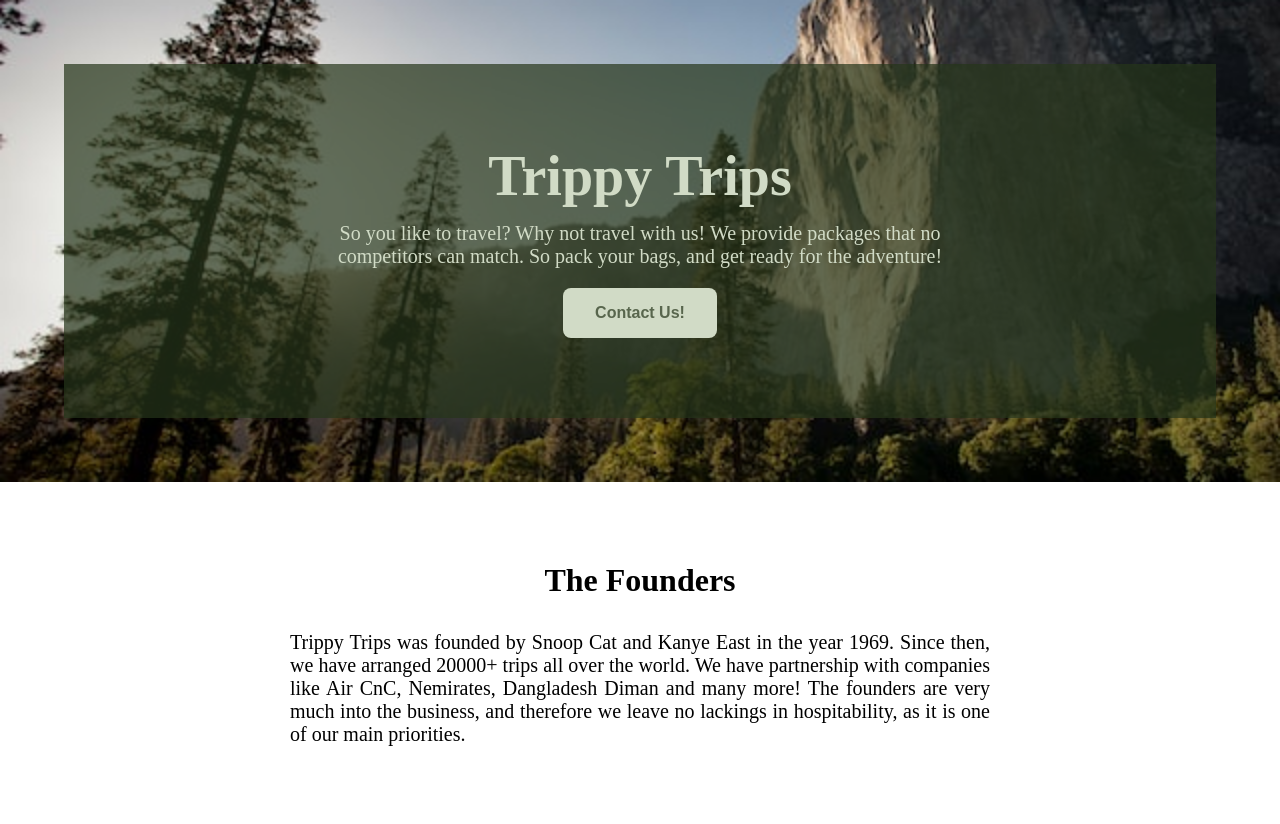
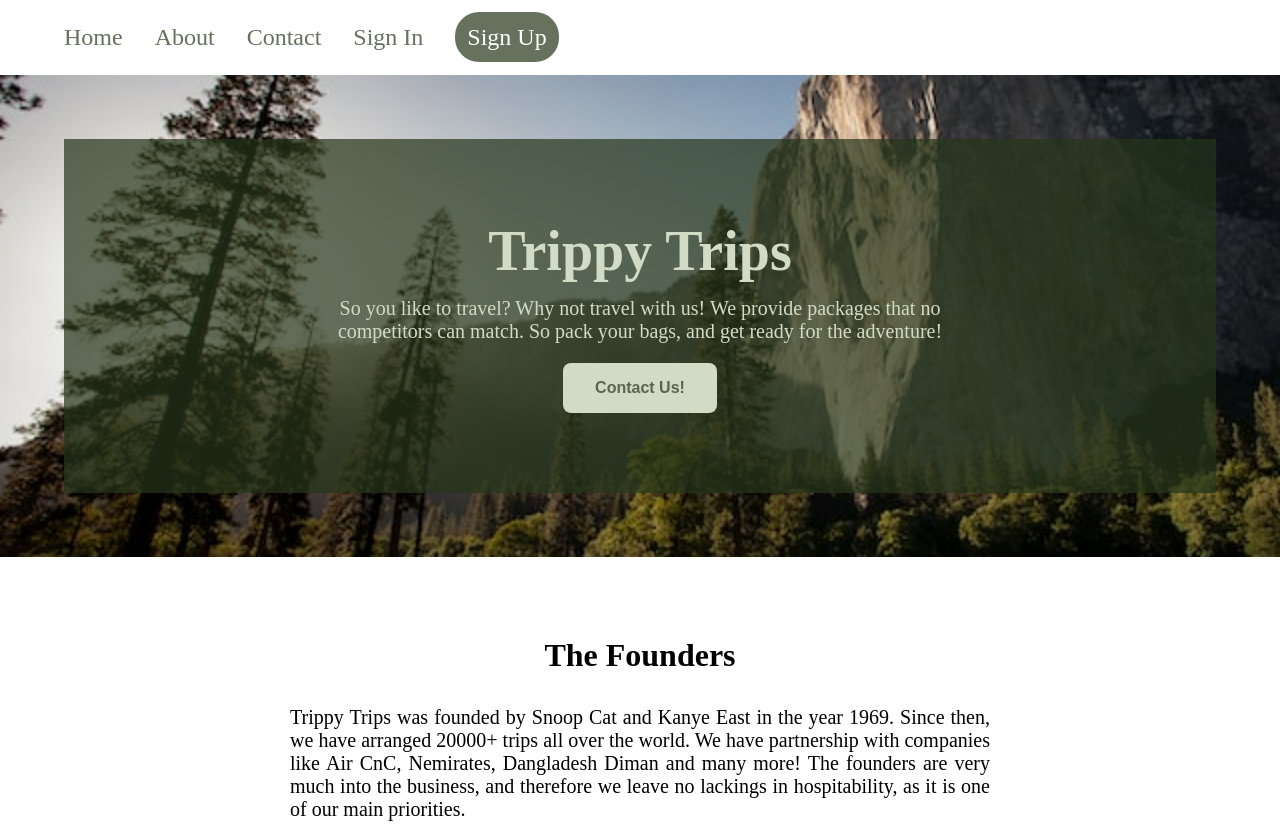
Before and after one commit to RionelxSlovesky/travelling-concept-webpage, a plain HTML site: page index.html in a window 1280 px wide. Shown: the top 824 px of the page. Drawn offline with Linux system fonts and the light colour scheme.

Commit message:
Created navbar
created the initial layout of the navbar (the simplest form taught by KP).

```diff
--- a/index.html
+++ b/index.html
@@ -9,6 +9,17 @@
 </head>
 <body>
     <header>
+
+        <nav class="nav-primary">
+            <ul class="nav-list">
+                <li class="nav-items"><a class="nav-links" href="">Home</a></li>
+                <li class="nav-items"><a class="nav-links" href="">About</a></li>
+                <li class="nav-items"><a class="nav-links" href="">Contact</a></li>
+                <li class="nav-items"><a class="nav-links" href="">Sign In</a></li>
+                <li class="nav-items"><a class="nav-links sign-up" href="">Sign Up</a></li>
+            </ul>
+        </nav>
+
         <div class="intro-banner">
             <div class="intro-banner-overlay">
 
--- a/style.css
+++ b/style.css
@@ -21,6 +21,41 @@
 .primary-btn:hover {
     cursor: pointer;
     background-color: rgb(165, 177, 152);
+}
+
+
+/* navbar */
+
+.nav-primary {
+    padding: 1.5em 4em;
+}
+
+.nav-list {
+    display: flex;
+    gap: 2em;
+    list-style: none;
+    align-items: center;
+}
+
+.nav-items {
+    font-size: 1.5em;
+}
+
+.nav-links {
+    text-decoration: none;
+    color: rgba(37, 53, 26, 0.7);
+}
+
+.sign-up {
+    color: white;
+    background-color: rgba(37, 53, 26, 0.7);
+    padding: 0.5em;
+    border-radius: 1em;
+}
+
+.nav-items:hover, .sign-up:hover {
+    cursor: pointer;
+    opacity: 0.7;
 }
 
 
```
